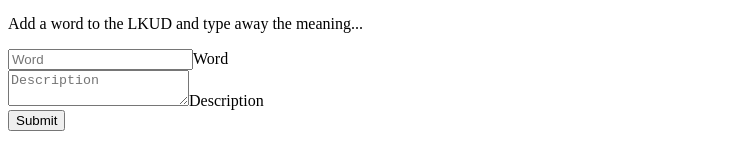
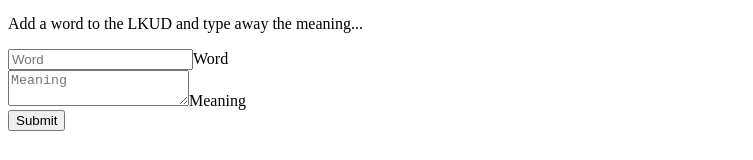
Before and after one commit to NetworkCable/lkud-archived, a Next.js app: page /define in a window 1280 px wide. Shown: the part 249-409 px from the top of the page, without its empty margins (0-753 px from the left). Built offline with nearby package versions, Linux system fonts and the light colour scheme.

Commit message:
Added: Define word page functionality

```diff
--- a/pages/define.jsx
+++ b/pages/define.jsx
@@ -5,14 +5,31 @@
 import  InputArea  from '../components/common/InputArea'
 import Button from '../components/common/Button'
 import { useForm } from 'react-hook-form'
+import { useState } from 'react'
 
 const definePage = () => {
+  const [data, setData] = useState({
+    word: '',
+    meaning: '',
+  })
+
   const {
     register,
     handleSubmit,
     reset,
     formState: { errors },
   } = useForm()
+
+  const onSubmit = (data) => {
+    setData({
+      word: data.word,
+      meaning: data.meaning
+    })
+    reset()
+    alert("Your word has been added to the LKUD")
+
+
+  }
 
     return (
         <Layout title='Define | LKUD'>
@@ -23,7 +40,7 @@
             <p className='text-2xl text-maroon-light mt-2'>Add a word to the LKUD and type away the meaning...</p>
             <div className='pt-5 pr-96'>
            <div className='mt-4'>
-                <form action="submit">
+                <form onSubmit={handleSubmit(onSubmit)}>
                   <div className='pr-96'>
                   <InputTag
                   wrapperStyles='mb-8'
@@ -40,19 +57,19 @@
                   <div className='pr-96'>
                   <InputArea
                   wrapperStyles='mb-8'
-                  label='Description'
-                  name='description'
+                  label='Meaning'
+                  name='meaning'
                   type='text'
-                  placeholder='Description'
+                  placeholder='Meaning'
                   register={register}
                   errors={errors}
                   validation={{
-                    required: 'Description is required',
+                    required: 'Meaning is required',
                   }}
                   ></InputArea>
                   </div>
                   <div className='pl-28'>
-                  <Button>Submit</Button>
+                  <Button type='submit'>Submit</Button>
                   </div>
                 </form>
             </div>
```
